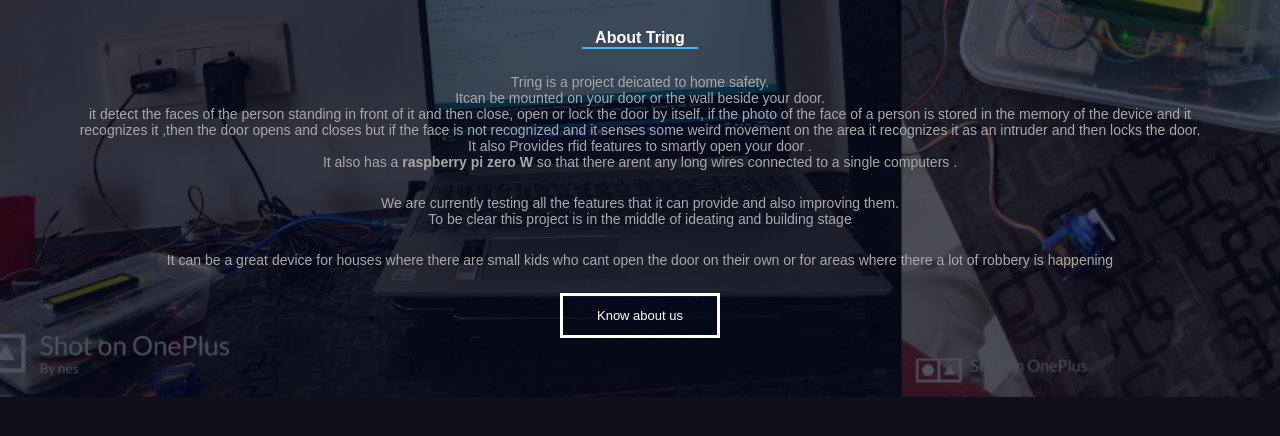
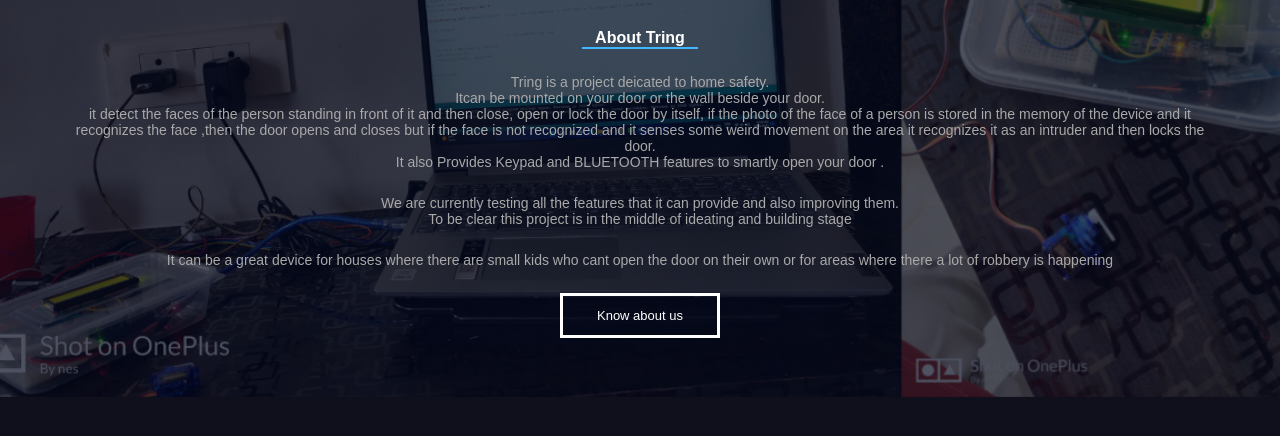
Before and after one commit to omthedev001/Tring10.github.io, a plain HTML site: page abouttring.html in a window 1280 px wide. Shown: the part 262-698 px from the top of the page. Drawn offline with Linux system fonts and the light colour scheme.

Commit message:
Update abouttring.html

```diff
--- a/abouttring.html
+++ b/abouttring.html
@@ -29,7 +29,7 @@
                 <h1>About Tring</h1>
                 <section class="abtring">
                     <H4>About Tring</H4>
-                    <p>Tring is a project deicated to home safety.<br>Itcan be mounted on your door or the wall beside your door.<br> it detect the faces of the person standing in front of it and then  close, open or lock the door by itself, if the photo of the face of a person is stored in the memory of the device and it recognizes it ,then the door opens and closes but if the face is not recognized and it senses some weird movement on the area it recognizes it as an intruder and then locks the door.<br>It also Provides rfid features to smartly open your door .<br>It also has a <b>raspberry pi zero W</b> so that there arent any long wires connected to a single computers .</p>
+                    <p>Tring is a project deicated to home safety.<br>Itcan be mounted on your door or the wall beside your door.<br> it detect the faces of the person standing in front of it and then  close, open or lock the door by itself, if the photo of the face of a person is stored in the memory of the device and it recognizes the face ,then the door opens and closes but if the face is not recognized and it senses some weird movement on the area it recognizes it as an intruder and then locks the door.<br>It also Provides Keypad and BLUETOOTH features to smartly open your door .</p>
                     <p>We are currently testing all the features that it can provide and also improving them.<br> To be clear this project is in the middle of ideating and building stage</p>
                     <p>It can be a great device for houses where there are small kids who cant open the door on their own or for areas where there a lot of robbery is happening  </p>
                     <a href="aboutus.html" class="top-btn">Know about us</a>
```
